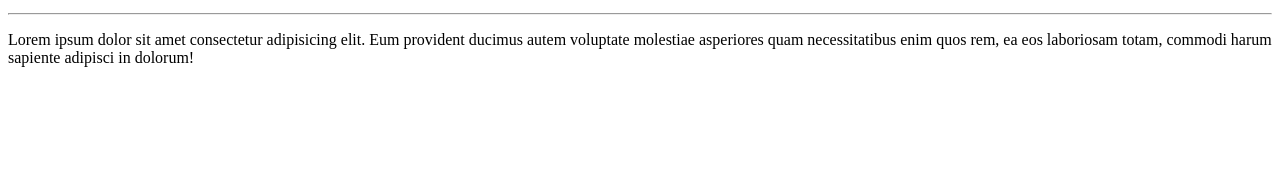
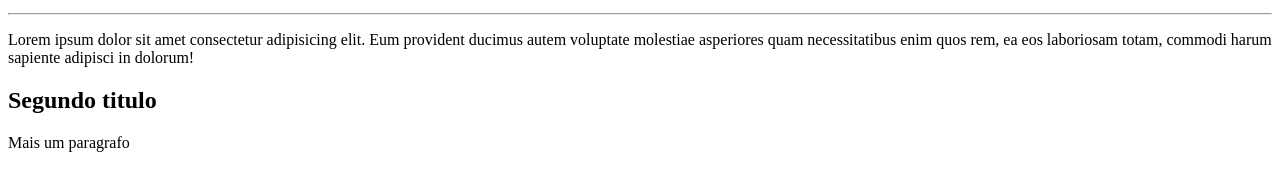
Before and after one commit to FrankSCarvalho/Ola-Mundo, a plain HTML site: page site-exemplo/index.html in a window 1280 px wide. Shown: the part 119-310 px from the top of the page. Drawn offline with Linux system fonts and the light colour scheme.

Commit message:
Update index.html

```diff
--- a/site-exemplo/index.html
+++ b/site-exemplo/index.html
@@ -10,5 +10,7 @@
     <p>Lorem ipsum dolor sit amet consectetur adipisicing elit. Quidem, dolorem. Id aliquam aperiam earum ad cupiditate delectus ex ut eum natus sequi possimus quae explicabo, officia reiciendis, vel minus asperiores.</p>
     <hr>
     <p>Lorem ipsum dolor sit amet consectetur adipisicing elit. Eum provident ducimus autem voluptate molestiae asperiores quam necessitatibus enim quos rem, ea eos laboriosam totam, commodi harum sapiente adipisci in dolorum!</p>
+    <h2>Segundo titulo</h2>
+    <p>Mais um paragrafo</p>
 </body>
 </html>
```
